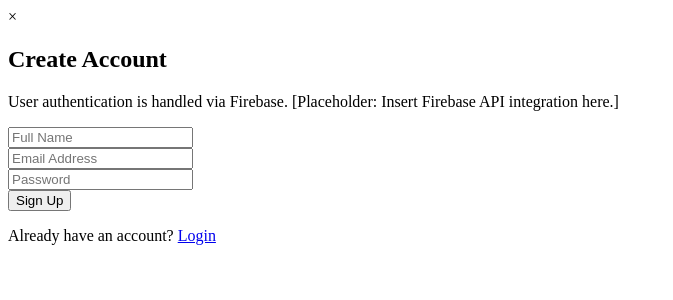
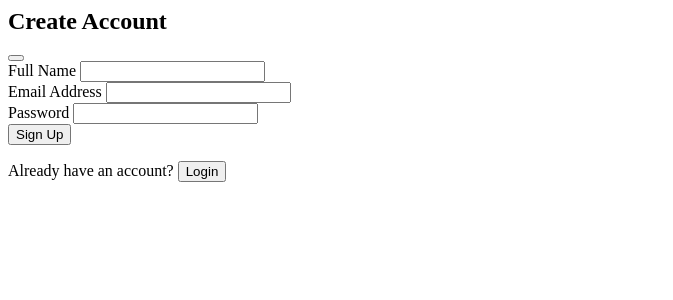
Before and after one commit to alvin-muriithi/Prostate_Cancer_KE, a PHP site: page /signupform.php in a window 1280 px wide. Shown: the top 300 px of the page, without its empty margins (0-673 px from the left). Run offline with PHP 8.4, Linux system fonts and the light colour scheme.

Commit message:
signup form updated

```diff
--- a/assets/sections/signupform.php
+++ b/assets/sections/signupform.php
@@ -1,20 +1,61 @@
-<div class="modal" id="signup">
-    <div class="modal-content">
-        <span class="close">&times;</span>
-        <h2>Create Account</h2>
-        <p>User authentication is handled via Firebase. [Placeholder: Insert Firebase API integration here.]</p>
-        <form id="signup-form">
-            <div class="form-group">
-                <input type="text" placeholder="Full Name" required>
+<div id="signupForm" class="hidden">
+          <div class="flex justify-between items-center mb-6">
+            <h2 class="text-2xl font-bold text-gray-800">Create Account</h2>
+            <button class="close-modal text-gray-500 hover:text-gray-700">
+              <i class="ri-close-line ri-lg"></i>
+            </button>
+          </div>
+          <form id="signupFormElement" class="space-y-4">
+            <div>
+              <label class="block text-gray-700 mb-2" for="signupName"
+                >Full Name</label
+              >
+              <input
+                type="text"
+                id="signupName"
+                class="w-full px-4 py-3 border-none !rounded-button bg-gray-50"
+                required
+              />
             </div>
-            <div class="form-group">
-                <input type="email" placeholder="Email Address" required>
+            <div>
+              <label class="block text-gray-700 mb-2" for="signupEmail"
+                >Email Address</label
+              >
+              <input
+                type="email"
+                id="signupEmail"
+                class="w-full px-4 py-3 border-none !rounded-button bg-gray-50"
+                required
+              />
             </div>
-            <div class="form-group">
-                <input type="password" placeholder="Password" required>
+            <div>
+              <label class="block text-gray-700 mb-2" for="signupPassword"
+                >Password</label
+              >
+              <input
+                type="password"
+                id="signupPassword"
+                class="w-full px-4 py-3 border-none !rounded-button bg-gray-50"
+                required
+              />
             </div>
-            <button type="submit" class="cta-button">Sign Up</button>
-            <p>Already have an account? <a href="#login">Login</a></p>
-        </form>
+            <button
+              type="submit"
+              class="w-full bg-primary text-white px-6 py-3 !rounded-button hover:bg-opacity-90 transition-all"
+            >
+              Sign Up
+            </button>
+            <p class="text-center text-gray-600">
+              Already have an account?
+              <button
+                type="button"
+                class="text-primary hover:underline"
+                id="switchToLogin"
+              >
+                Login
+              </button>
+            </p>
+          </form>
+        </div>
+      </div>
     </div>
-</div>
```
